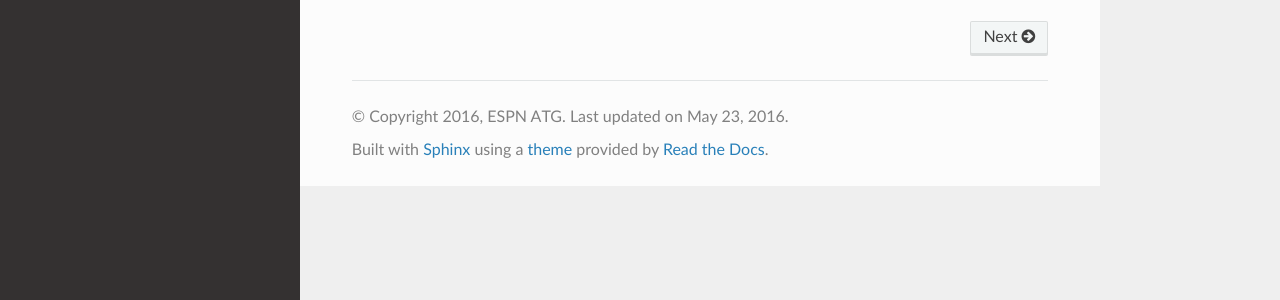
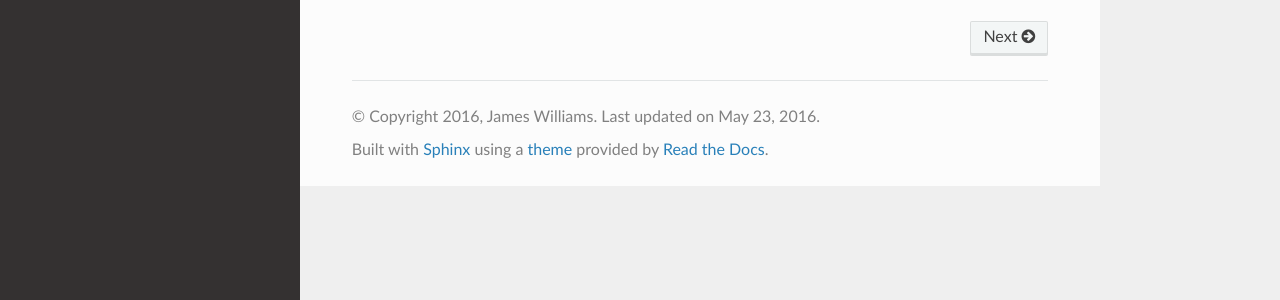
Before and after one commit to jsw883/minimongo, a Sphinx documentation site: the page built from docs/source/index.rst, in a window 1280 px wide. Shown: the part 492-792 px from the top of the page. Built offline with Sphinx 7.4.7 and the Read the Docs theme 2.0.0, drawn with Linux system fonts in a browser that asks for light colours; pages that are not in the unit, such as notebooks, are missing from menus.

Commit message:
docs updated

```diff
--- a/docs/source/conf.py
+++ b/docs/source/conf.py
@@ -99,7 +99,7 @@ master_doc = 'index'
 
 # General information about the project.
 project = 'minimongo'
-copyright = '2016, ESPN ATG'
+copyright = '2016, James Williams'
 author = 'James Williams'
 
 # The version info for the project you're documenting, acts as replacement for
```
